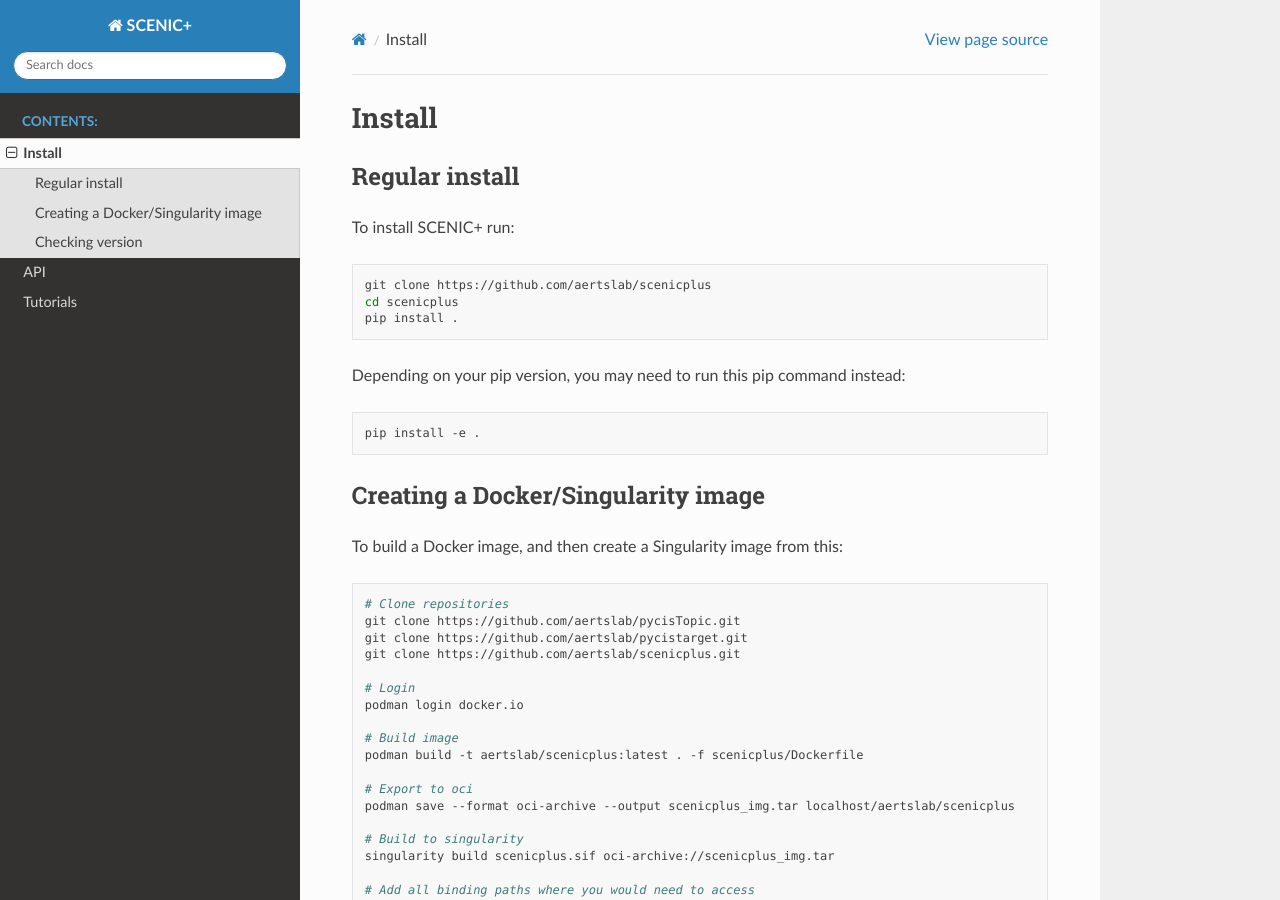
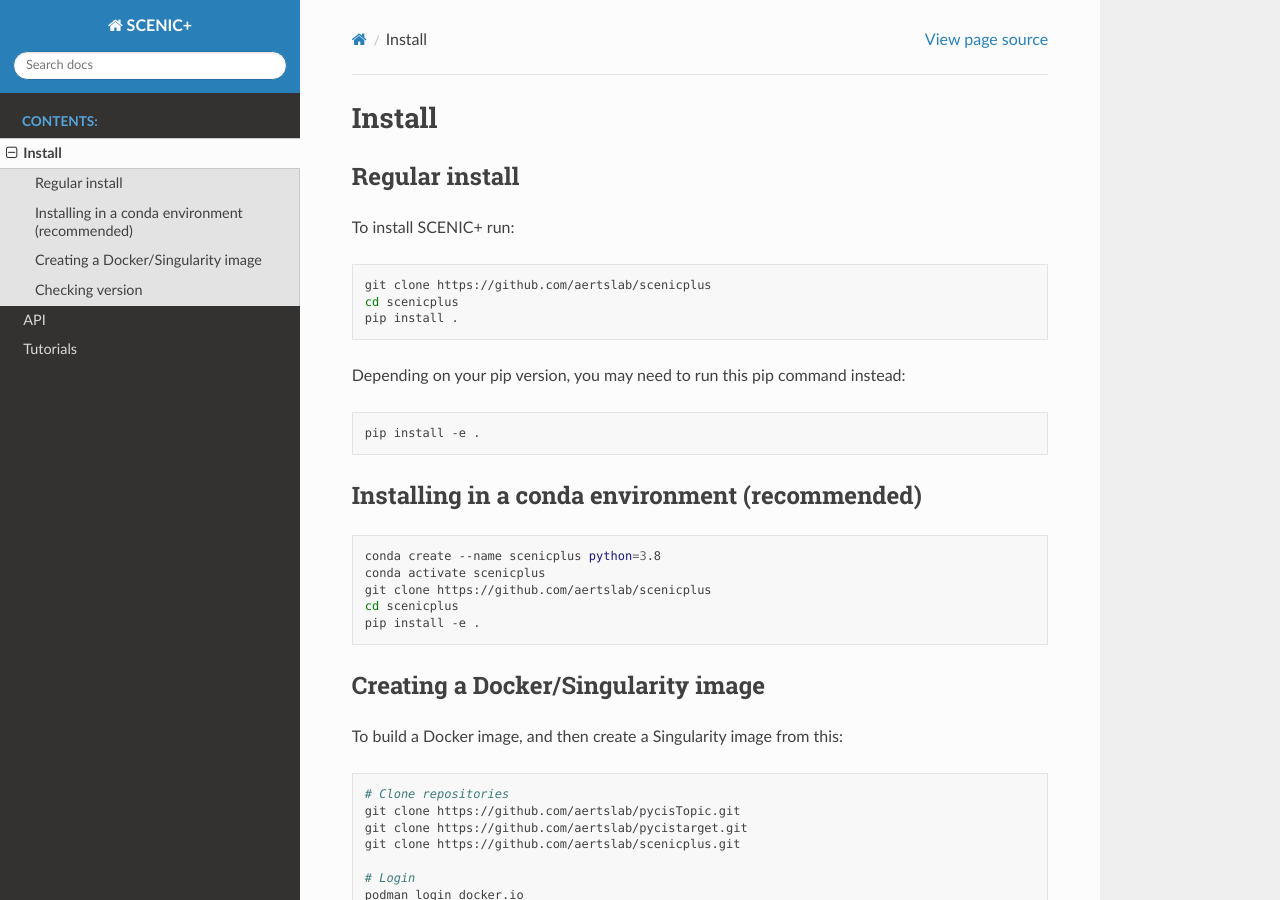
Before and after one commit to aertslab/scenicplus, a Sphinx documentation site: the page built from docs/install.rst, in a window 1280 px wide and 900 px high. Built offline with Sphinx 7.4.7 and the Read the Docs theme 2.0.0, drawn with Linux system fonts in a browser that asks for light colours.

Commit message:
edit doc

```diff
--- a/docs/install.rst
+++ b/docs/install.rst
@@ -20,6 +20,18 @@
 .. code-block:: bash
 
     pip install -e .
+
+Installing in a conda environment (recommended)
+===============================================
+
+.. code-block:: bash
+
+    conda create --name scenicplus python=3.8
+    conda activate scenicplus
+    git clone https://github.com/aertslab/scenicplus
+    cd scenicplus
+    pip install -e .
+
 
 Creating a Docker/Singularity image
 ===================================
```
